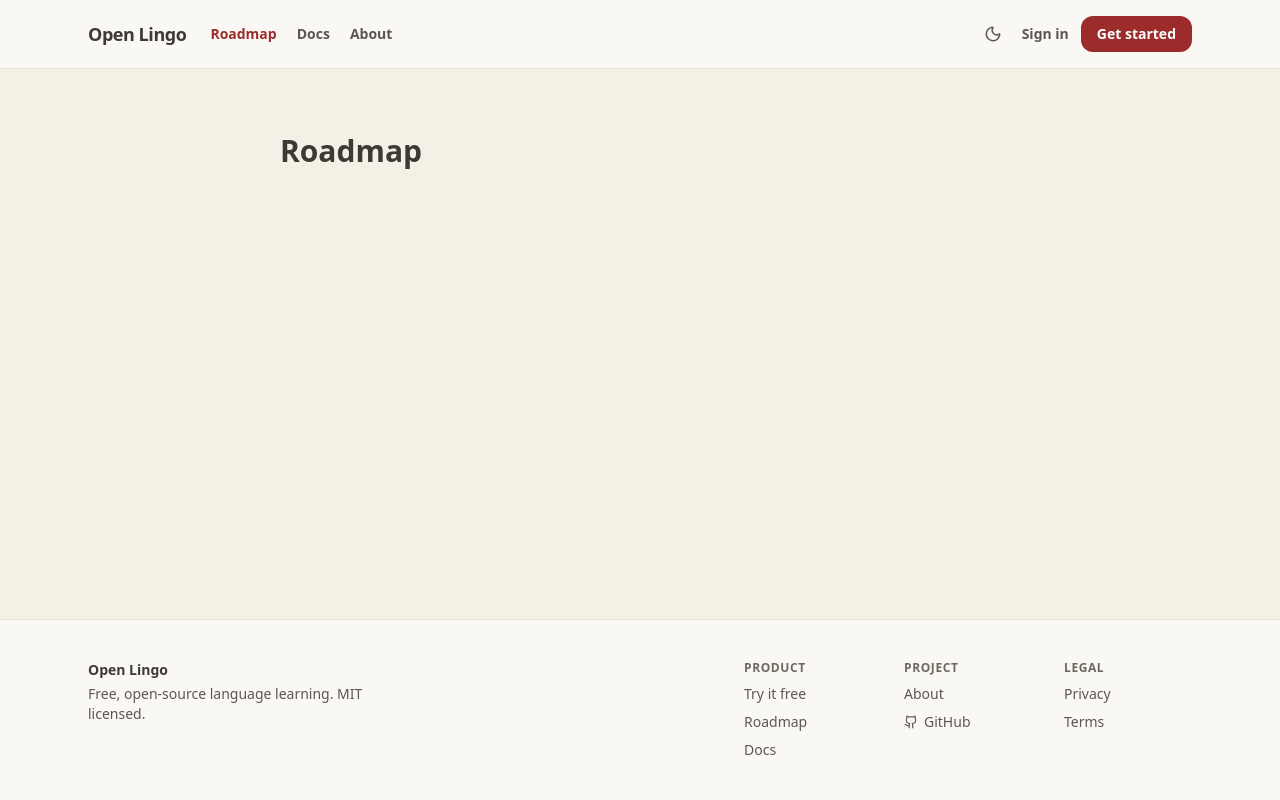
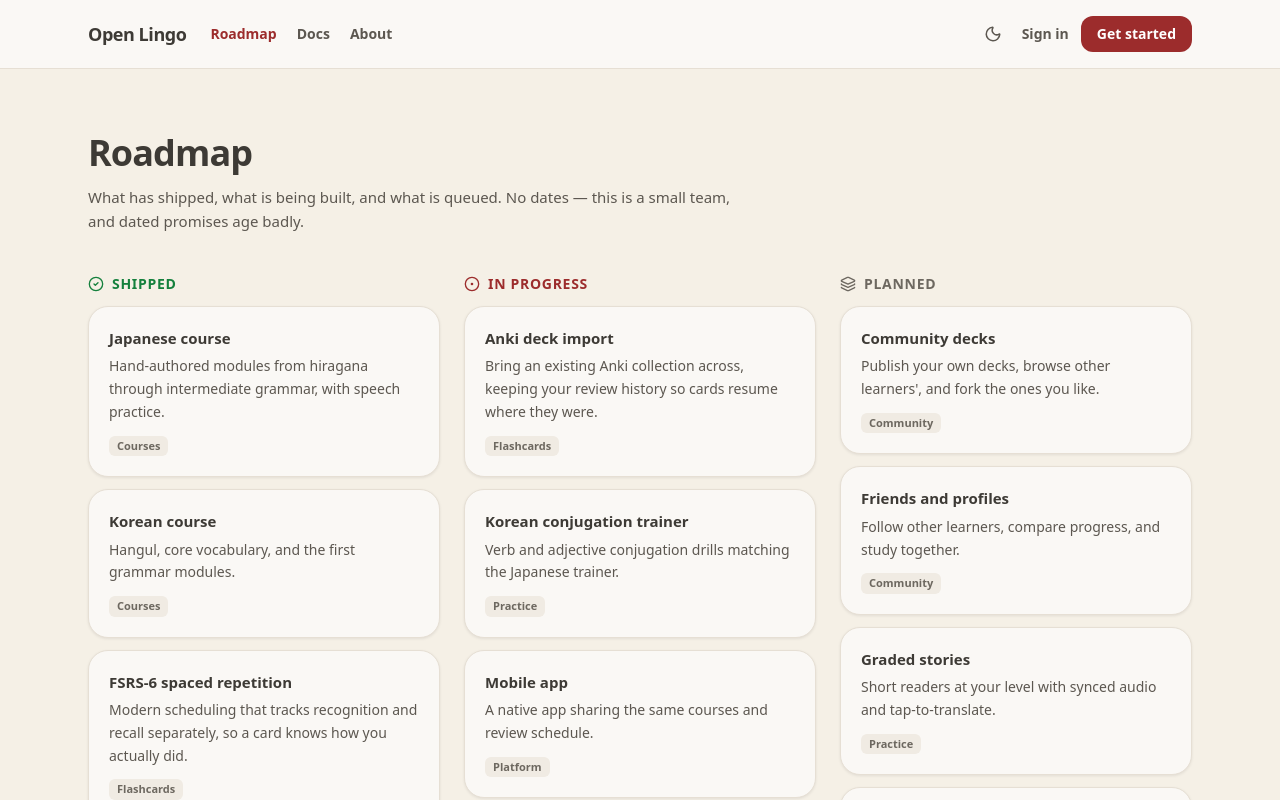
Before and after one commit to open-lingo/lingo-landing, a React (Vite) app: page /roadmap in a window 1280 px wide. Shown: the top 800 px of the page. Built offline with nearby package versions, Linux system fonts and the light colour scheme.

Commit message:
feat: roadmap page with shipped/in-progress/planned lanes

```diff
--- a/src/App.tsx
+++ b/src/App.tsx
@@ -2,6 +2,7 @@ import { Route, Routes } from "react-router";
 import { Layout } from "./components/Layout";
 import { Landing } from "./pages/Landing";
 import { NotFound } from "./pages/NotFound";
+import { Roadmap } from "./pages/Roadmap";
 
 function Placeholder({ title }: { title: string }) {
   return (
@@ -16,7 +17,7 @@ export function App() {
     <Routes>
       <Route element={<Layout />}>
         <Route path="/" element={<Landing />} />
-        <Route path="/roadmap" element={<Placeholder title="Roadmap" />} />
+        <Route path="/roadmap" element={<Roadmap />} />
         <Route path="/docs" element={<Placeholder title="Docs" />} />
         <Route path="/docs/:slug" element={<Placeholder title="Docs" />} />
         <Route path="/about" element={<Placeholder title="About" />} />
--- /dev/null
+++ b/src/components/RoadmapLane.tsx
@@ -0,0 +1,54 @@
+import type { Lane, RoadmapItem } from "@/content/roadmap";
+import type { IconName } from "./ui/Icon";
+import { Card } from "./ui/Card";
+import { Icon } from "./ui/Icon";
+
+const ACCENT: Record<Lane, string> = {
+  shipped: "text-success",
+  "in-progress": "text-accent",
+  planned: "text-text-muted",
+};
+
+export function RoadmapLane({
+  lane,
+  label,
+  icon,
+  items,
+}: {
+  lane: Lane;
+  label: string;
+  icon: IconName;
+  items: RoadmapItem[];
+}) {
+  return (
+    <div className="flex flex-col gap-3">
+      <h2
+        className={`flex items-center gap-2 text-sm font-bold uppercase tracking-wider ${ACCENT[lane]}`}
+      >
+        <Icon name={icon} size={16} />
+        {label}
+      </h2>
+
+      {items.map((item) => (
+        <Card key={item.title}>
+          <h3 className="text-[15px] font-bold text-text-primary">{item.title}</h3>
+          <p className="mt-1.5 text-sm leading-relaxed text-text-secondary">
+            {item.description}
+          </p>
+          {item.tags && (
+            <div className="mt-3 flex flex-wrap gap-1.5">
+              {item.tags.map((tag) => (
+                <span
+                  key={tag}
+                  className="rounded-sm bg-surface-muted px-2 py-0.5 text-[11px] font-semibold text-text-muted"
+                >
+                  {tag}
+                </span>
+              ))}
+            </div>
+          )}
+        </Card>
+      ))}
+    </div>
+  );
+}
--- /dev/null
+++ b/src/content/roadmap.ts
@@ -0,0 +1,116 @@
+import type { IconName } from "@/components/ui/Icon";
+
+export type Lane = "shipped" | "in-progress" | "planned";
+
+export type RoadmapItem = {
+  lane: Lane;
+  title: string;
+  description: string;
+  tags?: string[];
+};
+
+export const LANES: { id: Lane; label: string; icon: IconName }[] = [
+  { id: "shipped", label: "Shipped", icon: "circleCheck" },
+  { id: "in-progress", label: "In progress", icon: "circleDot" },
+  { id: "planned", label: "Planned", icon: "layers" },
+];
+
+/**
+ * Deliberately undated. The Shipped lane doubles as a changelog and needs
+ * updating each release — a stale Shipped lane reads as a dead project.
+ *
+ * This is also where features live that the landing page may not claim yet.
+ */
+export const ROADMAP_ITEMS: RoadmapItem[] = [
+  {
+    lane: "shipped",
+    title: "Japanese course",
+    description:
+      "Hand-authored modules from hiragana through intermediate grammar, with speech practice.",
+    tags: ["Courses"],
+  },
+  {
+    lane: "shipped",
+    title: "Korean course",
+    description: "Hangul, core vocabulary, and the first grammar modules.",
+    tags: ["Courses"],
+  },
+  {
+    lane: "shipped",
+    title: "FSRS-6 spaced repetition",
+    description:
+      "Modern scheduling that tracks recognition and recall separately, so a card knows how you actually did.",
+    tags: ["Flashcards"],
+  },
+  {
+    lane: "shipped",
+    title: "Letter practice",
+    description:
+      "Animated stroke order and handwriting input with shape verification.",
+    tags: ["Practice"],
+  },
+  {
+    lane: "shipped",
+    title: "Placement test",
+    description:
+      "An adaptive test that finds your level and unlocks the right starting module.",
+    tags: ["Courses"],
+  },
+  {
+    lane: "shipped",
+    title: "Full audio coverage",
+    description: "Every sentence in every lesson has recorded audio.",
+    tags: ["Practice"],
+  },
+  {
+    lane: "in-progress",
+    title: "Anki deck import",
+    description:
+      "Bring an existing Anki collection across, keeping your review history so cards resume where they were.",
+    tags: ["Flashcards"],
+  },
+  {
+    lane: "in-progress",
+    title: "Korean conjugation trainer",
+    description:
+      "Verb and adjective conjugation drills matching the Japanese trainer.",
+    tags: ["Practice"],
+  },
+  {
+    lane: "in-progress",
+    title: "Mobile app",
+    description: "A native app sharing the same courses and review schedule.",
+    tags: ["Platform"],
+  },
+  {
+    lane: "planned",
+    title: "Community decks",
+    description:
+      "Publish your own decks, browse other learners', and fork the ones you like.",
+    tags: ["Community"],
+  },
+  {
+    lane: "planned",
+    title: "Friends and profiles",
+    description: "Follow other learners, compare progress, and study together.",
+    tags: ["Community"],
+  },
+  {
+    lane: "planned",
+    title: "Graded stories",
+    description:
+      "Short readers at your level with synced audio and tap-to-translate.",
+    tags: ["Practice"],
+  },
+  {
+    lane: "planned",
+    title: "More languages",
+    description:
+      "Spanish is live and early. Mandarin, French, and German are queued behind it.",
+    tags: ["Courses"],
+  },
+];
+
+export function itemsInLane(lane: Lane): RoadmapItem[] {
+  return ROADMAP_ITEMS.filter((item) => item.lane === lane);
+}
--- /dev/null
+++ b/src/pages/Roadmap.tsx
@@ -0,0 +1,30 @@
+import { LANES, itemsInLane } from "@/content/roadmap";
+import { RoadmapLane } from "@/components/RoadmapLane";
+
+export function Roadmap() {
+  return (
+    <section className="mx-auto max-w-6xl px-6 py-16">
+      <div className="mb-10 max-w-2xl">
+        <h1 className="text-4xl font-black tracking-tight text-text-primary">
+          Roadmap
+        </h1>
+        <p className="mt-3 text-[15px] leading-relaxed text-text-secondary">
+          What has shipped, what is being built, and what is queued. No dates —
+          this is a small team, and dated promises age badly.
+        </p>
+      </div>
+
+      <div className="grid gap-6 md:grid-cols-3">
+        {LANES.map((lane) => (
+          <RoadmapLane
+            key={lane.id}
+            lane={lane.id}
+            label={lane.label}
+            icon={lane.icon}
+            items={itemsInLane(lane.id)}
+          />
+        ))}
+      </div>
+    </section>
+  );
+}
```
Also changed, not shown: 2 other files (tests, documents, lock files or other folders).
